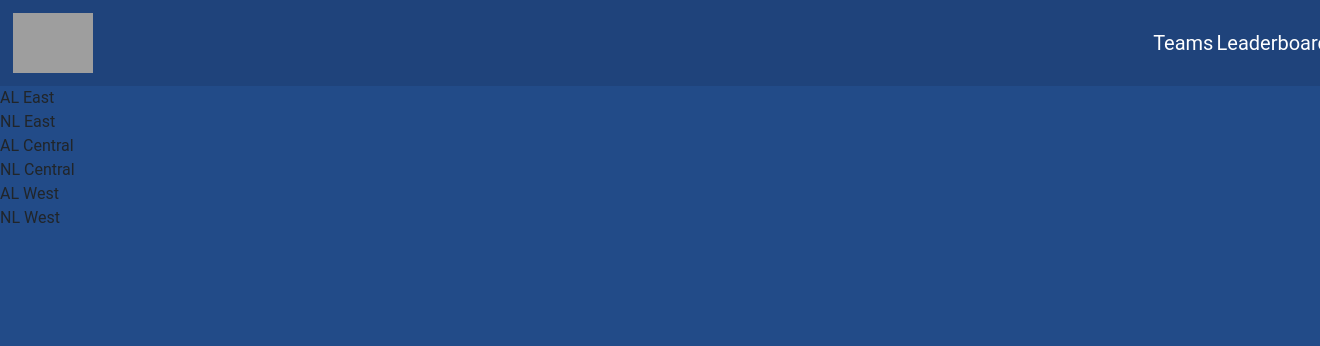
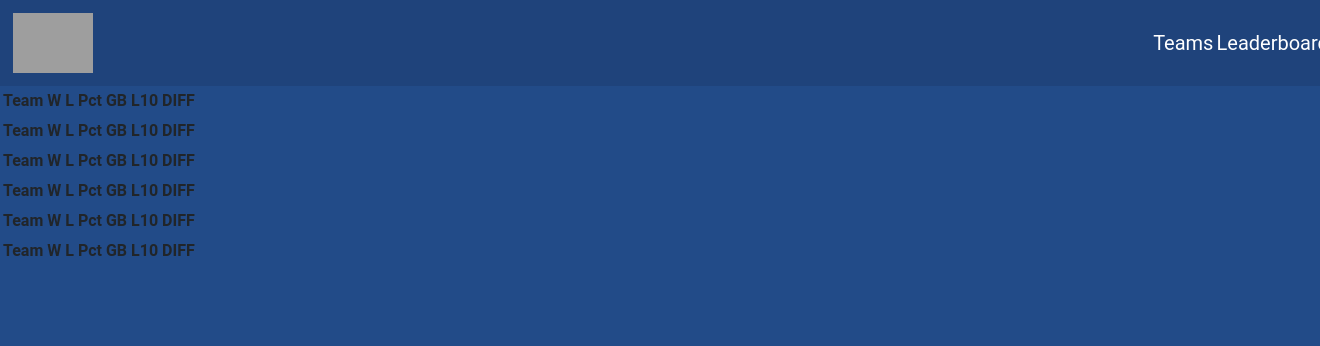
Before and after one commit to Lvcky-gg/stats_app, a Django app: page / in a window 1320 px wide; the page is wider, and only the part inside the window is pictured. Shown: the top 346 px of that part. Run offline with Django 4.2, Linux system fonts and the light colour scheme; lists and menus that the app fills with data are empty; grey boxes are pictures that could not be loaded.

Commit message:
data for teams has been gathered

```diff
--- a/app/api/templates/home.html
+++ b/app/api/templates/home.html
@@ -1,3 +1,33 @@
 {% extends 'index.html' %} {% block content %} {% for div in divisions %}
-<div>{{div.name}}</div>
+<div>
+  {% comment %} <h2>{{ div.name }}</h2> {% endcomment %}
+  <table>
+    <thead>
+      <tr>
+        <th>Team</th>
+        <th>W</th>
+        <th>L</th>
+        {% comment %} <th>P</th> {% endcomment %}
+        <th>Pct</th>
+        <th>GB</th>
+        <th>L10</th>
+        <th>DIFF</th>
+      </tr>
+    </thead>
+    <tbody>
+      {% for team in div.div %}
+      <tr>
+        <td>{{ team.team.name }}</td>
+        <td>{{ team.leagueRecord.wins }}</td>
+        <td>{{ team.leagueRecord.losses}}</td>
+        {% comment %} <td>{{ team.leagueRecord.ties }}</td> {% endcomment %}
+        <td>{{ team.leagueRecord.pct }}</td>
+        <td>{{ team.gb }}</td>
+        <td> {{team.l10Record.wins}}-{{team.l10Record.losses}}</td>
+        <td>{{ team.diff }}</td>
+      </tr>
+      {% endfor %}
+    </tbody>
+</div>
+
 {% endfor %} {% endblock %}
--- a/app/api/views.py
+++ b/app/api/views.py
@@ -37,9 +37,12 @@ def home(response):
     for i in range(len(Standings)):
         teamStanding = Standings[i]['teamRecords']
 
-
+      # To calculate GB between the first place and other teams, use the formula (Difference in wins + Difference in losses) / 2
+      # FIND GB AND APPEND IT TO TEAM
+      #   Last 10 must be added to team 5 - 5
+      #  DIFF must be added to team
         for k in range(len(teamStanding)):
-            team = {"team":teamStanding[k]['team'],"leagueRecord":teamStanding[k]['leagueRecord']}
+            team = {"team":teamStanding[k]['team'],"leagueRecord":teamStanding[k]['leagueRecord'], "l10Record":teamStanding[k]['records']['splitRecords'][8], "diff":teamStanding[k]['runDifferential'], "gb":teamStanding[k]["gamesBack"]}
             if teamStanding[k]['team']['name'] in alEastNames:
                 ale.append(team)
             elif teamStanding[k]['team']['name'] in nlEastNames:
@@ -56,7 +59,6 @@ def home(response):
 
 
 
-
     return render(response, "home.html", {'divisions':[{"name":"AL East","div":ale},{"name":"NL East","div":nle},{"name":"AL Central","div":alc},{"name":"NL Central","div":nlc},{"name":"AL West","div":alw},{"name":"NL West","div":nlw}]})
 
     # print(alEastStandings.json()["records"][0]["teamRecords"])
```
